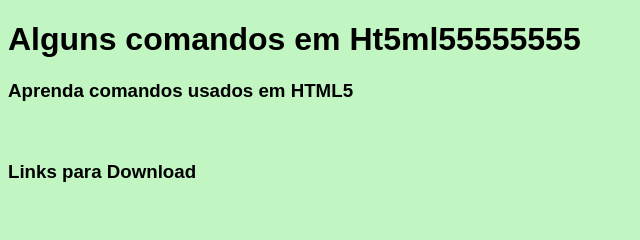
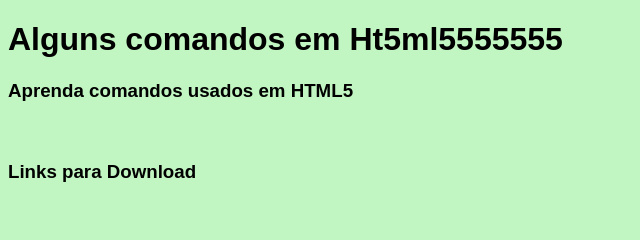
Before and after one commit to joaopedrofr4nca1/HTML, a plain HTML site: page Códigos utilizando Links para download/index.html in a window 1280 px wide. Shown: the top 240 px of the page, 0-640 px from the left. Drawn offline with Linux system fonts and the light colour scheme.

Commit message:
Update index.html

```diff
--- a/Códigos utilizando Links para download/index.html
+++ b/Códigos utilizando Links para download/index.html
@@ -7,7 +7,7 @@
     <title>Download </title>
 </head>
 <body>
-    <h1>Alguns comandos em Ht5ml55555555 <h1>
+    <h1>Alguns comandos em Ht5ml5555555 <h1>
 
     <h3>Aprenda comandos usados em HTML5<h3>
     <br>
```
